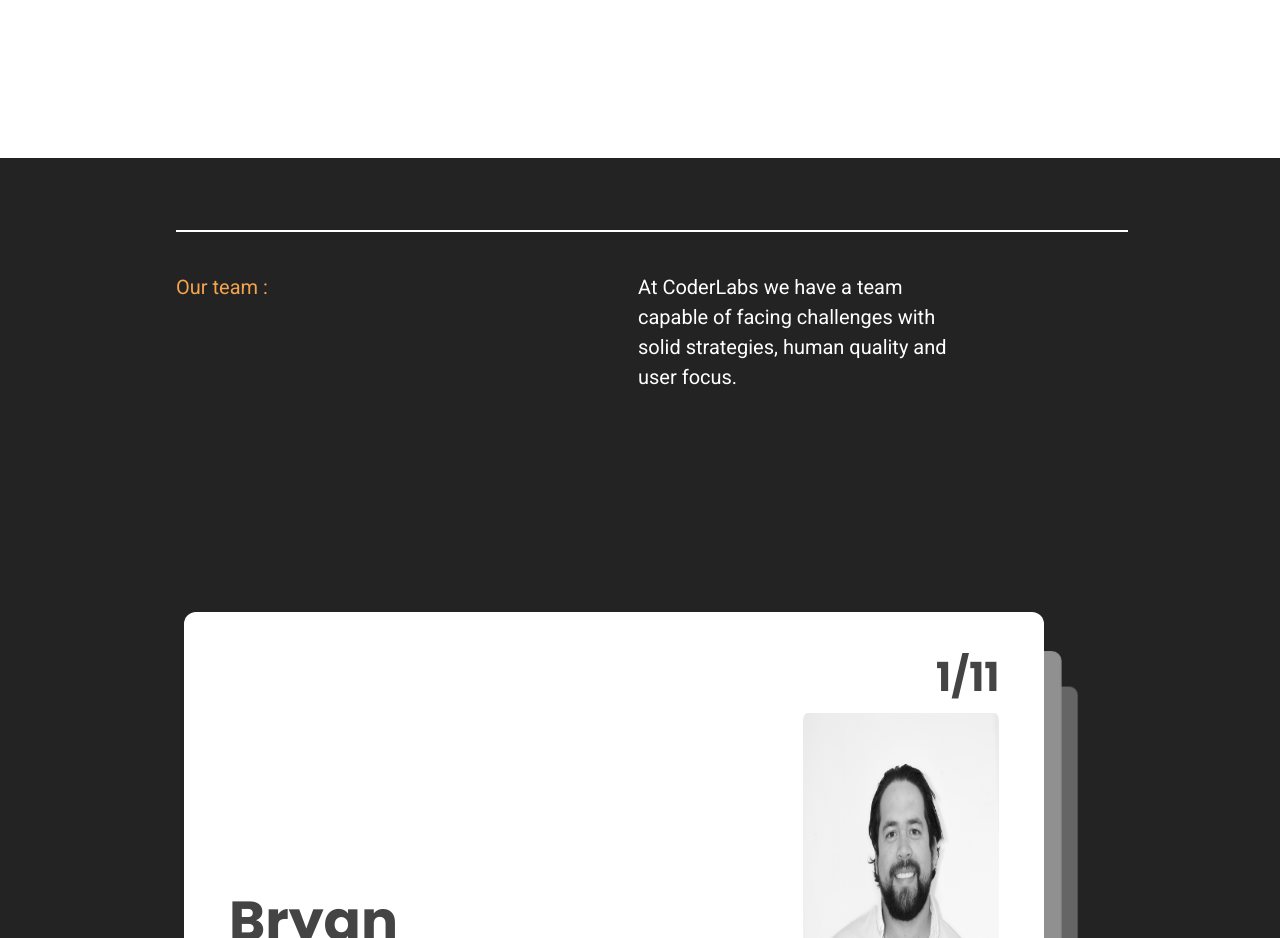
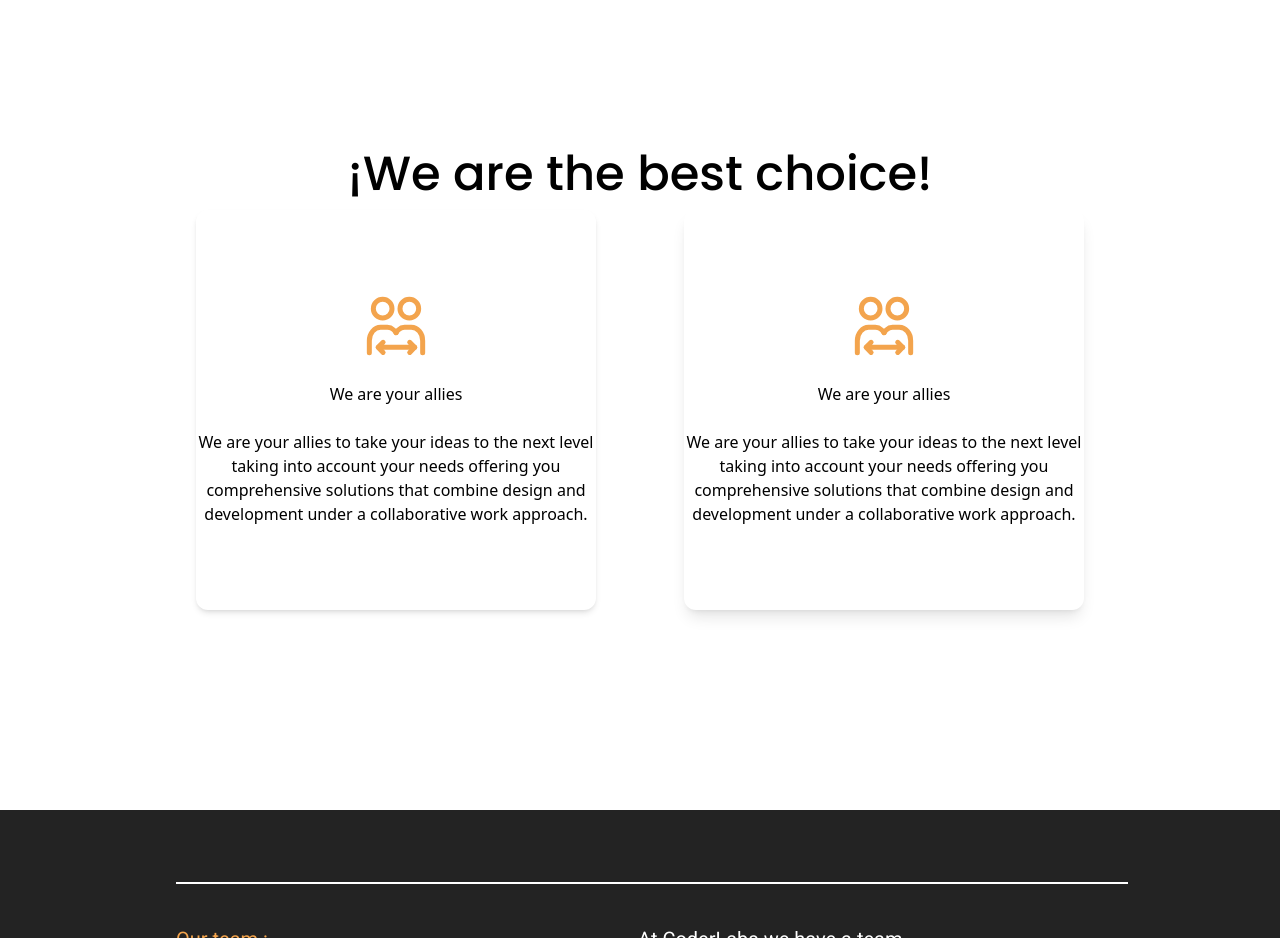
Before and after one commit to contentcraftstudio/Coderlabs-web-2.0, a Next.js app: page / in a window 1280 px wide. Shown: the part 3780-4718 px from the top of the page. Built offline with nearby package versions, Linux system fonts and the light colour scheme.

Commit message:
Change::index.tsx

```diff
--- a/pages/index.tsx
+++ b/pages/index.tsx
@@ -35,13 +35,13 @@
       </Head>
       <main>
         <section className='container mx-auto space-y-[180px]'>
-          <section className='mb-[190px] sm:space-y-[450px] md:space-y-[150px]'>
+          <section className='mb-[190px] sm:space-y-[200px] md:space-y-[150px]'>
             <Navbar />
             <Hero />
           </section>
           <Cards />
           <ToolsSec />
-          {/* <BestSec /> */}
+          <BestSec />
         </section>
         <footer className='bg-background-dark mt-[200px] pt-8'>
           <section className='container mx-auto  space-y-[100px]'>
```
